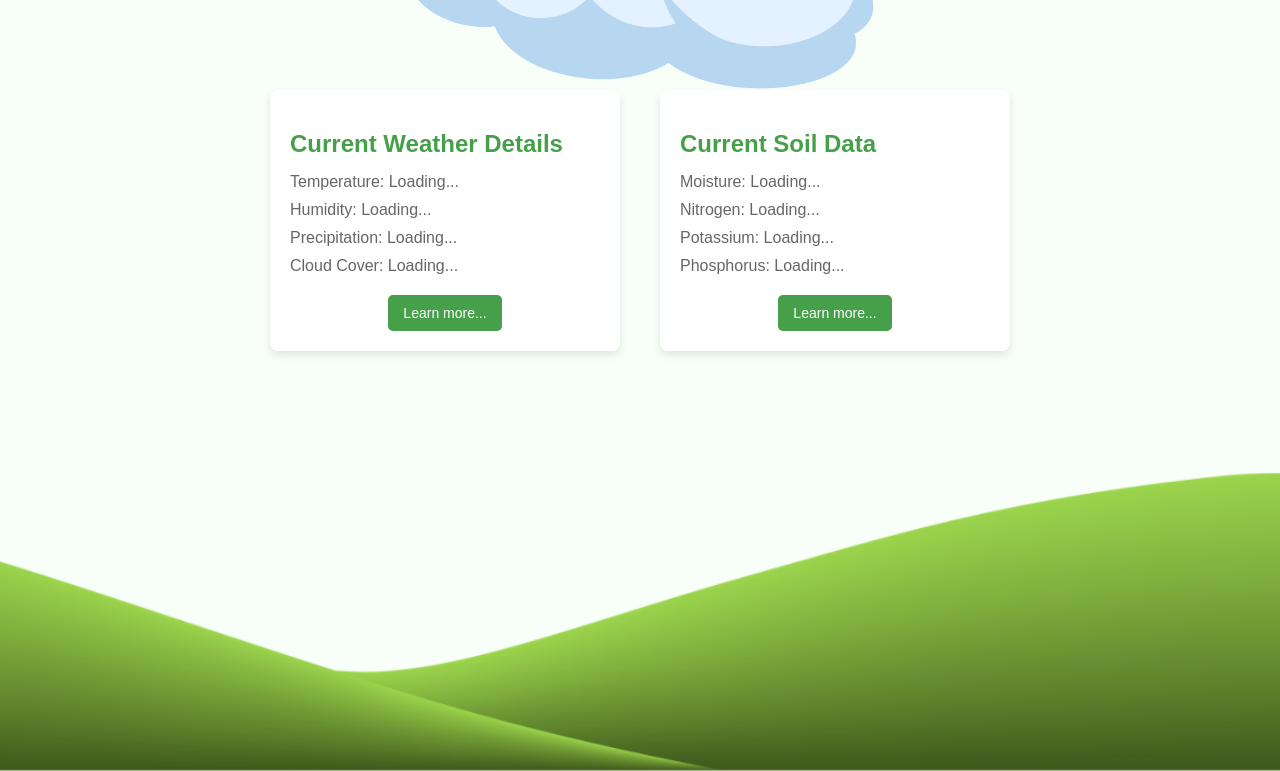
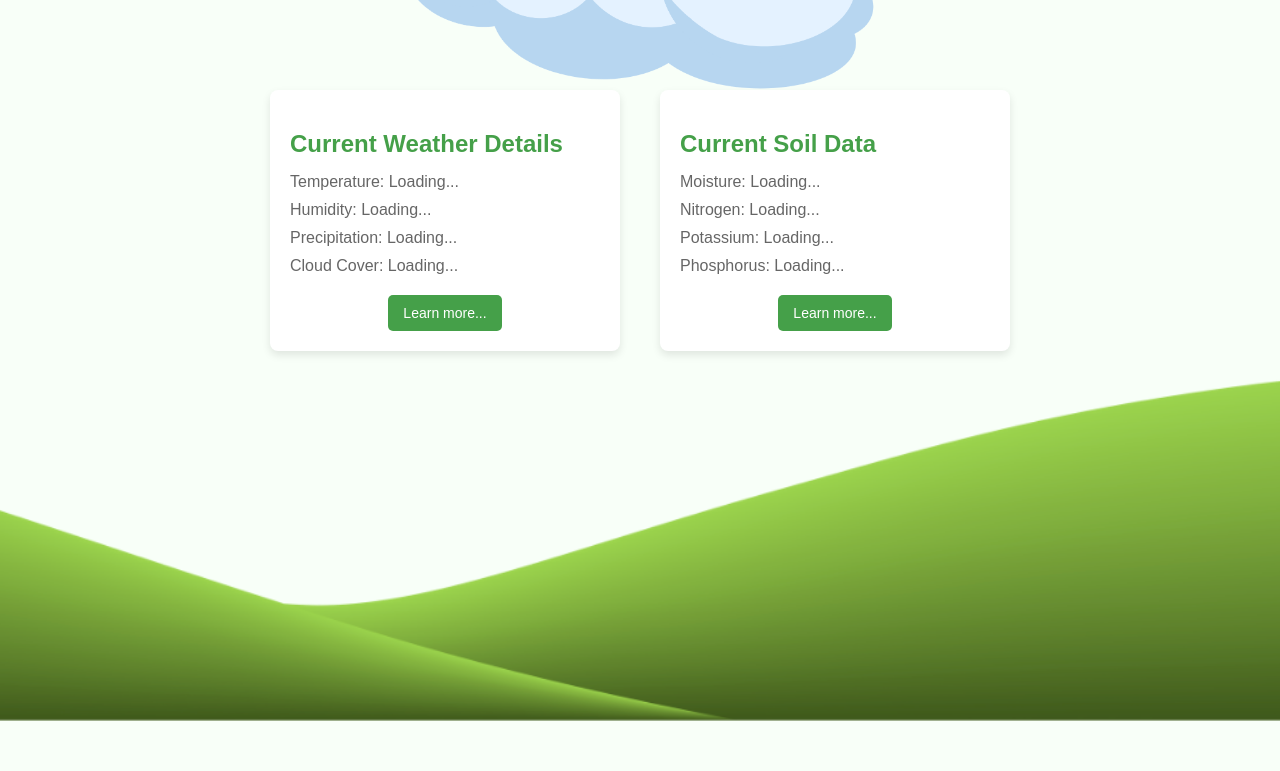
Before and after one commit to samriddha-basu-cloud/Intelligent-Farming-Advisor, a plain HTML site: page home.html in a window 1280 px wide. Shown: the part 318-1089 px from the top of the page. After the commit the page ends 1039 px from the top, so only its background shows below. Drawn offline with nearby package versions, Linux system fonts and the light colour scheme; no server answers.

Commit message:
Changes in Source Code

```diff
--- a/home.html
+++ b/home.html
@@ -145,8 +145,7 @@
             background-repeat: no-repeat;
             background-position: center bottom;
             padding-top: 300px;
-            margin-top: auto;
-            height: 80%;
+            height: 100%;
         }
 
         /* Media queries for laptop view */
@@ -164,8 +163,8 @@
                 background-size: cover;
                 background-repeat: no-repeat;
                 background-position: center bottom;
-                padding-top: 300px;
-                margin-top: 120px;
+                padding-top: 350px;
+                /* margin-top: 100px; */
                 height: 100%;
                 bottom: 0;
             }
```
